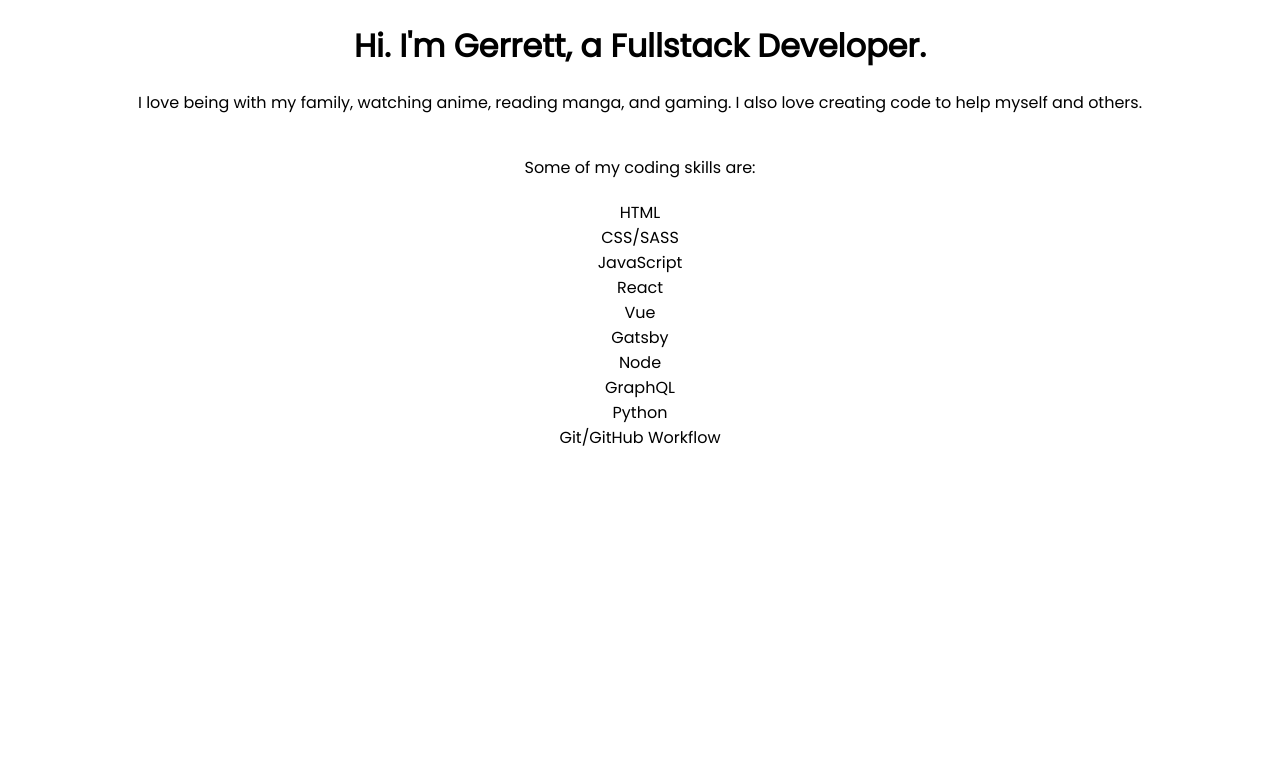
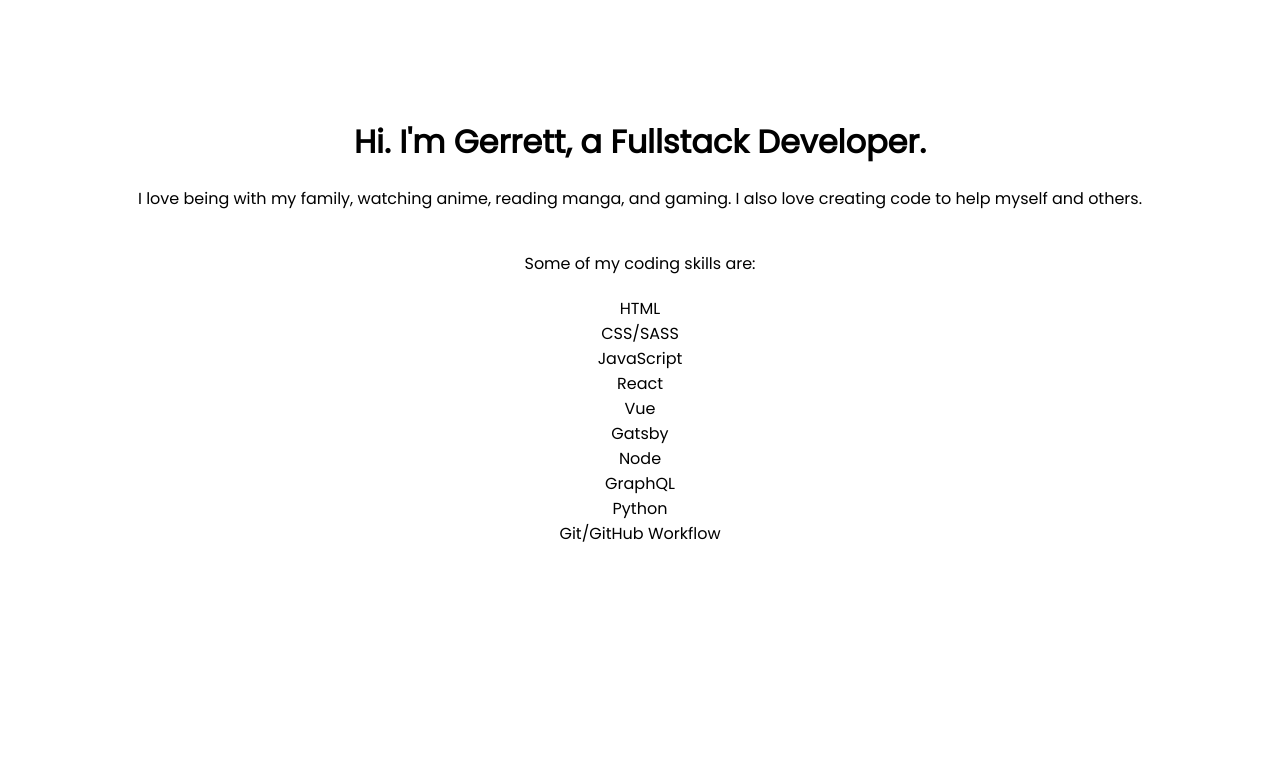
Before and after one commit to gdurbin/gdurbin-dev, a plain HTML site: page index.html in a window 1280 px wide. Shown: the part 42-800 px from the top of the page. Drawn offline with Linux system fonts and the light colour scheme.

Commit message:
Updated css.

```diff
--- a/styles/styles.css
+++ b/styles/styles.css
@@ -68,8 +68,8 @@
 }
 
 #welcome-section {
-  min-height: 92vh;
-  padding-top: 8vh;
+  min-height: 80vh;
+  padding-top: 20vh;
 }
 
 #welcome-section p {
```
